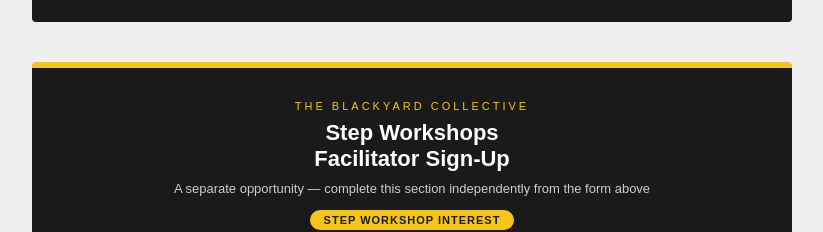
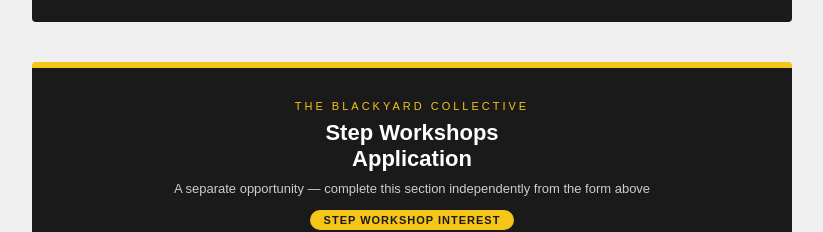
Before and after one commit to compscigrad/byc-form, a plain HTML site: page index.html in a window 1280 px wide. Shown: the part 2921-3153 px from the top of the page, without its empty margins (228-1051 px from the left). Drawn offline with Linux system fonts and the light colour scheme.

Commit message:
Rename subsection heading to Step Workshops Application

```diff
--- a/index.html
+++ b/index.html
@@ -570,7 +570,7 @@
   <!-- Step Workshops Section Header -->
   <div class="header step-section-header">
     <div class="org-name">The Blackyard Collective</div>
-    <h2 style="font-size:22px;font-weight:900;color:#ffffff;line-height:1.2;margin-bottom:8px;">Step Workshops<br>Facilitator Sign-Up</h2>
+    <h2 style="font-size:22px;font-weight:900;color:#ffffff;line-height:1.2;margin-bottom:8px;">Step Workshops<br>Application</h2>
     <div class="subtitle">A separate opportunity — complete this section independently from the form above</div>
     <div class="event-badge">Step Workshop Interest</div>
   </div>
```
